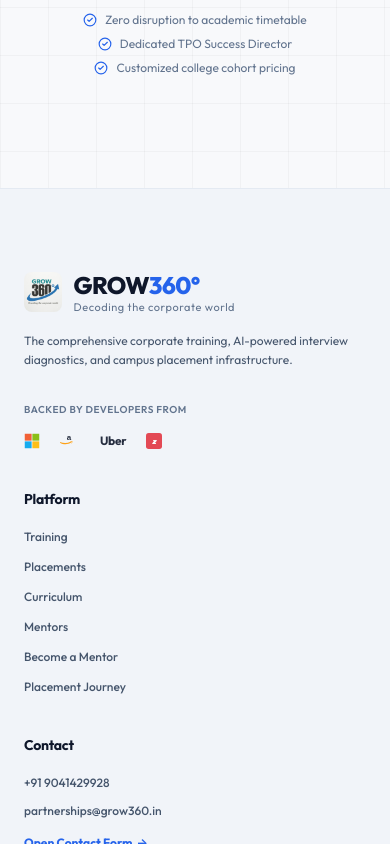
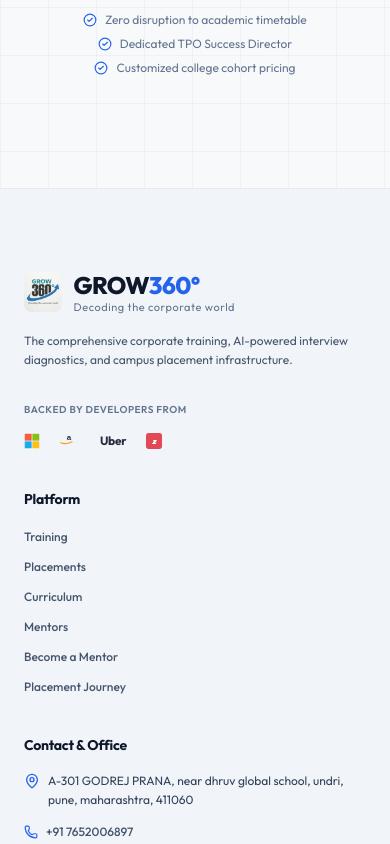
Before and after one commit to prakharsachan487/tejastraning, a React (Vite) app: page / in a window 390 px wide. Shown: the part 11156-12000 px from the top of the page. Built offline with nearby package versions, Linux system fonts and the light colour scheme; no server answers; the HTML template or start-up script is replaced by a standard one.

Commit message:
feat: add registered office address in Pune and update contact phone number to 7652006897 in footer

```diff
--- a/src/components/Footer.tsx
+++ b/src/components/Footer.tsx
@@ -1,4 +1,5 @@
 import { useEnquiry } from '../context/EnquiryContext';
+import { MapPin, Phone, Mail } from 'lucide-react';
 
 export function Footer() {
   const { openEnquiry } = useEnquiry();
@@ -33,8 +34,8 @@
         {/* Main Grid: 4 Columns */}
         <div className="grid grid-cols-1 md:grid-cols-2 lg:grid-cols-12 gap-10 lg:gap-12 mb-20">
 
-          {/* Column 1: Brand & Backed By (5 cols) */}
-          <div className="lg:col-span-5 flex flex-col justify-between">
+          {/* Column 1: Brand & Backed By (4 cols) */}
+          <div className="lg:col-span-4 flex flex-col justify-between">
             <div>
               {/* Grow360 Brand Logo */}
               <div
@@ -165,24 +166,32 @@
             </ul>
           </div>
 
-          {/* Column 3: Contact (2 cols) */}
-          <div className="lg:col-span-2">
-            <h4 className="text-sm font-bold text-slate-900 tracking-tight mb-5 font-[family-name:var(--font-display)]">
-              Contact
+          {/* Column 3: Contact & Office (3 cols) */}
+          <div className="lg:col-span-3">
+            <h4 className="text-sm font-bold text-slate-900 tracking-tight mb-4 font-[family-name:var(--font-display)]">
+              Contact &amp; Office
             </h4>
             <div className="space-y-3 text-xs sm:text-sm text-slate-600">
-              <div>
+              <div className="flex items-start gap-2 text-slate-700">
+                <MapPin size={16} className="text-[#2563EB] shrink-0 mt-0.5" />
+                <span className="leading-relaxed">
+                  A-301 GODREJ PRANA, near dhruv global school, undri, pune, maharashtra, 411060
+                </span>
+              </div>
+              <div className="flex items-center gap-2 pt-0.5">
+                <Phone size={14} className="text-[#2563EB] shrink-0" />
                 <a
-                  href="tel:+919041429928"
-                  className="hover:text-[#2563EB] transition-colors block font-mono font-medium"
+                  href="tel:+917652006897"
+                  className="hover:text-[#2563EB] transition-colors font-mono font-medium"
                 >
-                  +91 9041429928
+                  +91 7652006897
                 </a>
               </div>
-              <div>
+              <div className="flex items-center gap-2">
+                <Mail size={14} className="text-[#2563EB] shrink-0" />
                 <a
                   href="mailto:partnerships@grow360.in"
-                  className="hover:text-[#2563EB] transition-colors block break-all font-mono font-medium"
+                  className="hover:text-[#2563EB] transition-colors break-all font-mono font-medium"
                 >
                   partnerships@grow360.in
                 </a>
```
